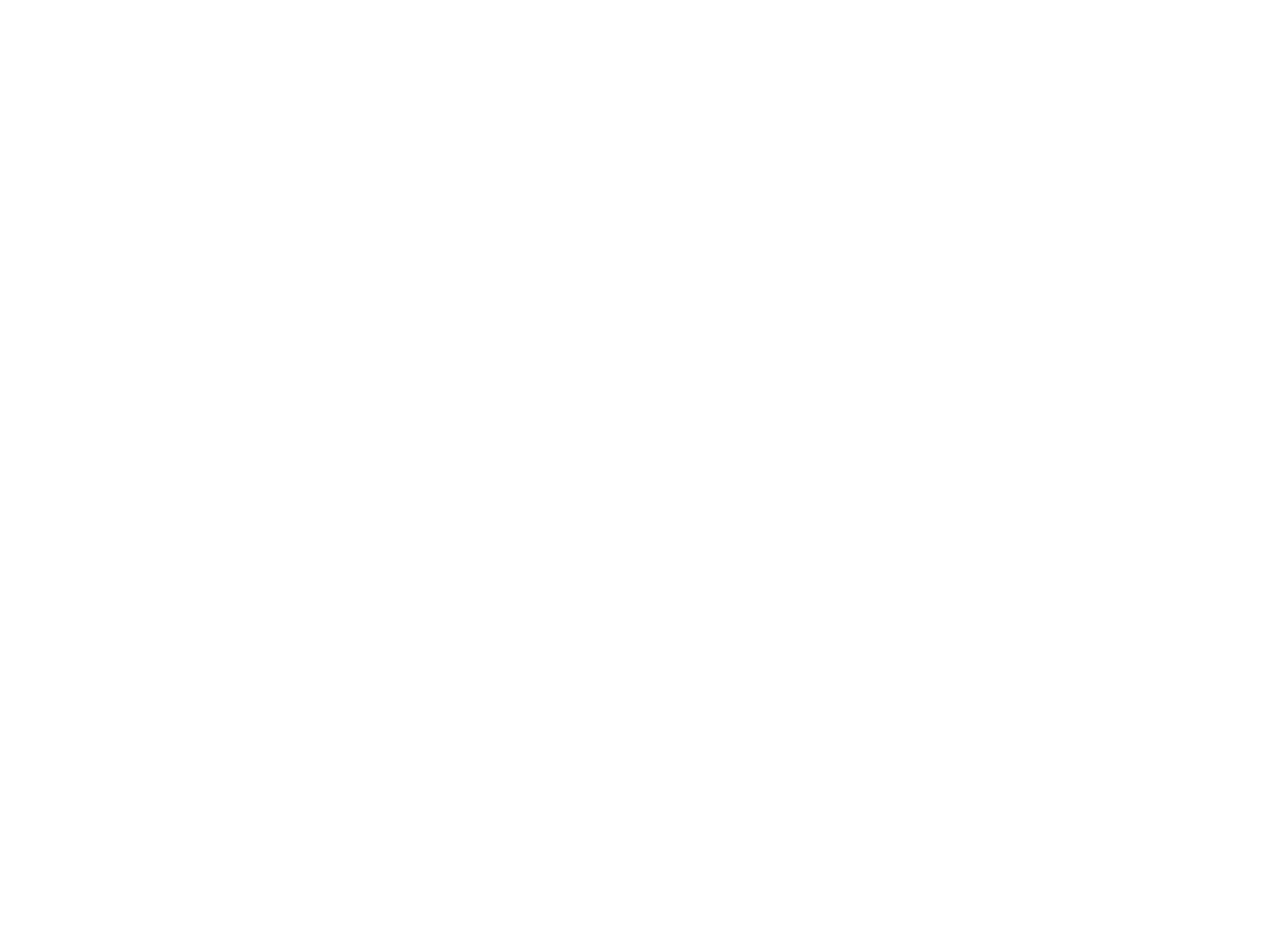
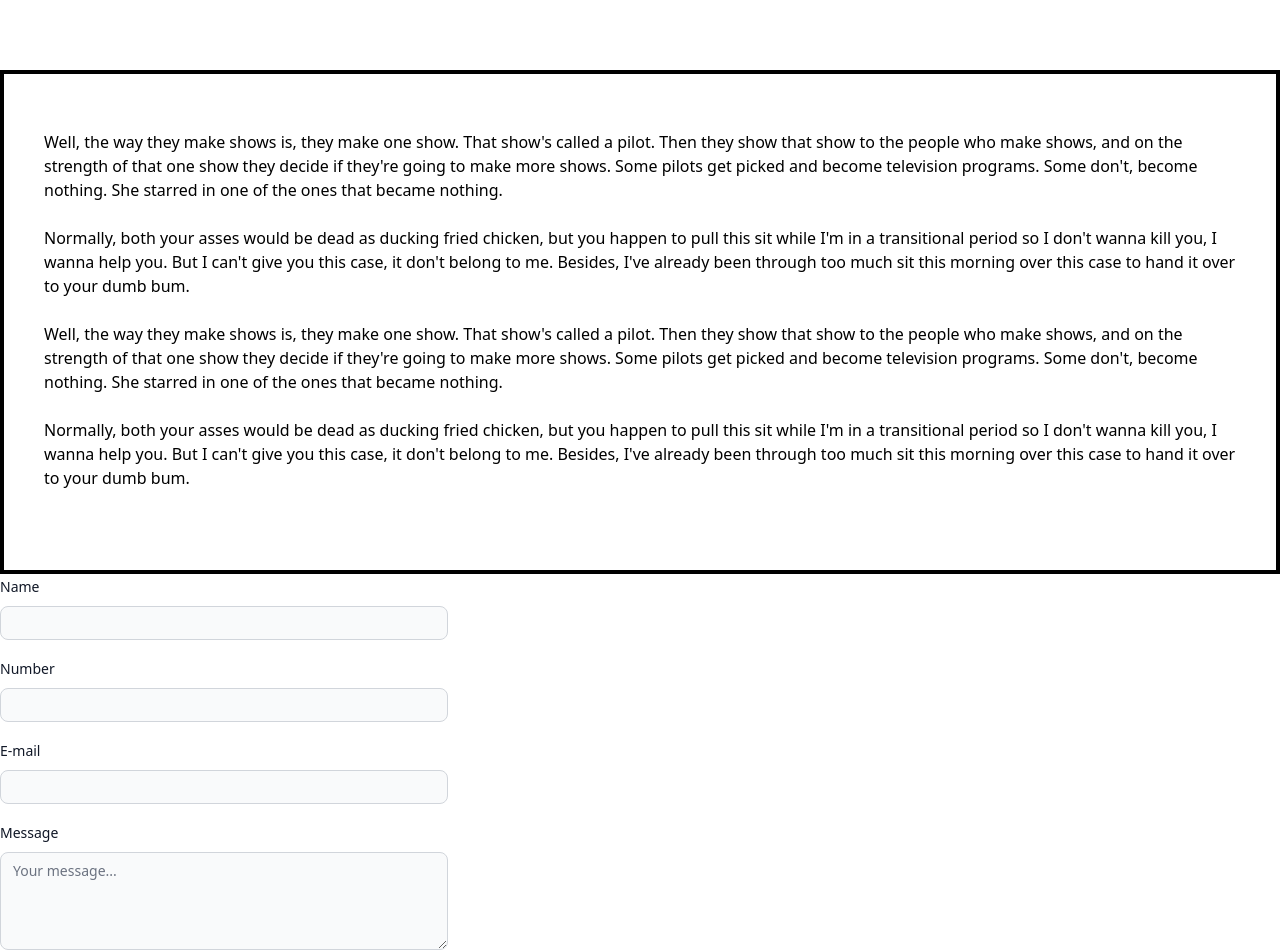
Before and after one commit to team-eats/team-eats, a Next.js app in the folder frontend/: page /about-us in a window 1280 px wide. Shown: the part 220-1170 px from the top of the page. Before the commit the page ends 800 px from the top, so only its background shows below. Built offline with nearby package versions, Linux system fonts and the light colour scheme.

Commit message:
about-us progress

```diff
--- /dev/null
+++ b/frontend/src/app/about-us/form.tsx
@@ -0,0 +1,34 @@
+"use client";
+
+import { Label, TextInput, Textarea} from "flowbite-react";
+
+export function Contact() {
+    return (
+        <div className="flex max-w-md flex-col gap-4">
+            <div>
+                <div className="mb-2 block">
+                    <Label htmlFor="name" value="Name" />
+                </div>
+                <TextInput id="name" type="text" sizing="sm" />
+            </div>
+            <div>
+                <div className="mb-2 block">
+                    <Label htmlFor="number" value="Number" />
+                </div>
+                <TextInput id="number" type="text" sizing="sm" />
+            </div>
+            <div>
+                <div className="mb-2 block">
+                    <Label htmlFor="E-mail" value="E-mail" />
+                </div>
+                <TextInput id="E-mail" type="text" sizing="sm" />
+            </div>
+            <div>
+                <div className="mb-2 block">
+                    <Label htmlFor="message" value="Message" />
+                </div>
+                <Textarea id="message" placeholder="Your message..." required rows={4} />
+            </div>
+        </div>
+    );
+}
--- a/frontend/src/app/about-us/page.tsx
+++ b/frontend/src/app/about-us/page.tsx
@@ -1,8 +1,44 @@
+import {Contact} from "@/app/about-us/form";
+
 export default function() {
     return (
 
         <>
-            <h1>hey man whats up</h1>
+             <h1 className={"text-center text-6xl mt-20"}>About Team Eats</h1>
+
+
+     <div className={"container mx-auto border-4 border-black px-10 py-14 mt-20"}>
+
+
+                  <p>Well, the way they make shows is, they make one show. That show's called a pilot. Then they
+                       show that show to the people who make shows, and on the strength of that one show they
+                       decide if they're going to make more shows. Some pilots get picked and become television
+                       programs. Some don't, become nothing. She starred in one of the ones that became
+                       nothing. </p> <br/>
+
+                  <p>Normally, both your asses would be dead as ducking fried chicken, but you happen to pull this
+                       sit while I'm in a transitional period so I don't wanna kill you, I wanna help you. But I
+                       can't give you this case, it don't belong to me. Besides, I've already been through too much
+                       sit this morning over this case to hand it over to your dumb bum. </p> <br/>
+                  <p>
+                       Well, the way they make shows is, they make one show. That show's called a pilot. Then they
+                       show that show to the people who make shows, and on the strength of that one show they
+                       decide if they're going to make more shows. Some pilots get picked and become television
+                       programs. Some don't, become nothing. She starred in one of the ones that became
+                       nothing.</p> <br/>
+                  <p>
+                       Normally, both your asses would be dead as ducking fried chicken, but you happen to pull this
+                       sit while I'm in a transitional period so I don't wanna kill you, I wanna help you. But I
+                       can't give you this case, it don't belong to me. Besides, I've already been through too much
+                       sit this morning over this case to hand it over to your dumb bum.</p>  <br/>
+
+
+             </div>
+<div>
+    <Contact/>
+</div>
+
+
         </>
 
     )
```
